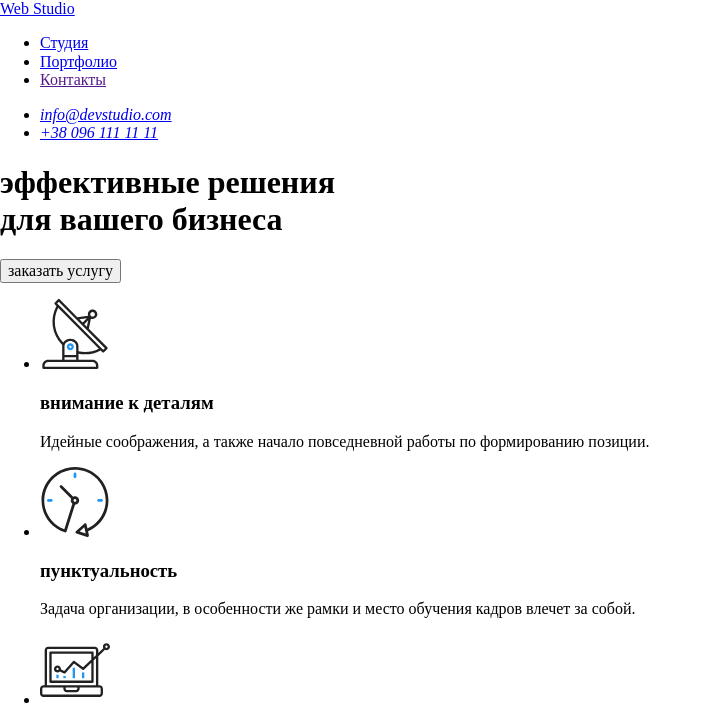
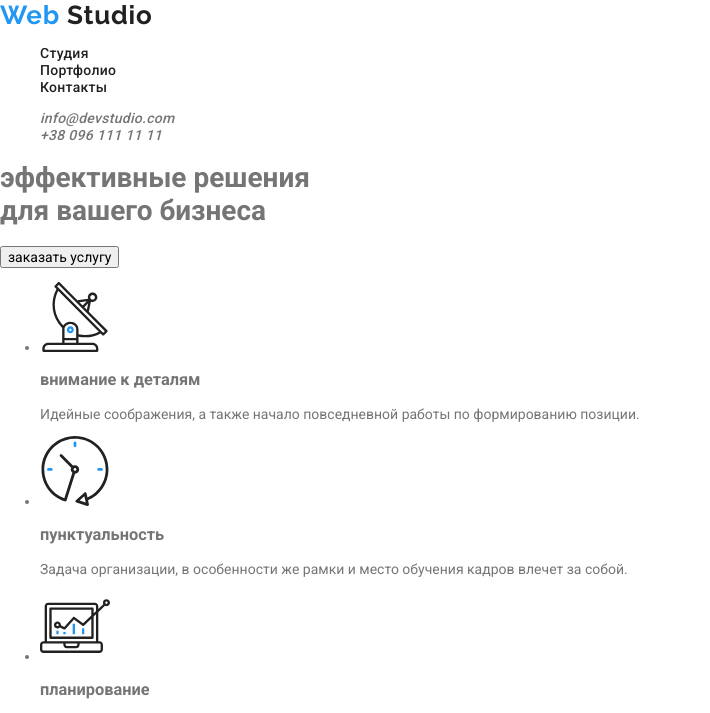
Before and after one commit to Serhii79/goit-markup-hw-02, a plain HTML site: page index.html in a window 1280 px wide. Shown: the top 713 px of the page, without its empty margins (0-710 px from the left). Drawn offline with Linux system fonts and the light colour scheme.

Commit message:
Додає стилі до хедерів

```diff
--- a/css/styles.css
+++ b/css/styles.css
@@ -0,0 +1,52 @@
+body {
+    background-color: #ffffff;
+    font-family: 'Roboto', sans-serif;
+    font-size: 14px;
+    color:#757575;
+}
+
+.link {
+    text-decoration: none;
+}
+
+.list {
+    list-style: none;
+}
+
+.link:hover,
+.link:focus {
+    color: #2196F3;;
+}
+
+
+/* header*/
+
+.text-logo {
+    font-family: Raleway;
+    font-weight: bold;
+    font-size: 26px;
+    line-height: 1.19;
+    /* identical to box height */
+    letter-spacing: 0.03em;
+
+    color: #2196F3;
+}
+
+.text-logo-black {
+    color: #212121;
+}
+
+.navigation-list-item,
+.header-address-item {
+    font-weight: 500;
+    line-height: 1.14;
+    letter-spacing: 0.02em;
+}
+
+.navigation-list-item {
+    color: #212121;
+}
+
+.header-address-item {
+    color: #757575;
+}
--- a/index.html
+++ b/index.html
@@ -10,44 +10,44 @@
 </head>
 <body>
     <!--Верхняя линия-->
-    <header>
-        <nav>
-            <a href="./index.html" lang="en">
-                Web Studio
+    <header class="header">
+        <nav class="navigation">
+            <a class="text-logo link" href="./index.html" lang="en">
+                Web <span class="text-logo-black">Studio</span>
             </a>
-            <ul>
+            <ul class="navigation-list list">
                 <li>
-                    <a href="./index.html">Студия</a>
+                    <a class="navigation-list-item link" href="./index.html">Студия</a>
                 </li>
                 <li>
-                    <a href="./portfolio.html">Портфолио</a>
+                    <a class="navigation-list-item link" href="./portfolio.html">Портфолио</a>
                 </li>
                 <li>
-                    <a href="">Контакты</a>
+                    <a class="navigation-list-item link" href="">Контакты</a>
                 </li>
             </ul>
         </nav>
-        <address>
-            <ul>
+        <address class="header-address">
+            <ul class="header-address-list list">
                 <li>
-                    <a href="mailto:info@devstudio.com" lang="en">info@devstudio.com</a>
+                    <a class="header-address-item link" href="mailto:info@devstudio.com" lang="en">info@devstudio.com</a>
                 </li>
                 <li>
-                    <a href="tel:+380961111111">+38 096 111 11 11</a>
+                    <a class="header-address-item link" href="tel:+380961111111">+38 096 111 11 11</a>
                 </li>
             </ul>
         </address>
     </header>
     <main>
         <!--Шапка-->
-        <section>
+        <section class="hero">
             <div>
-                <h1>
+                <h1 class="hero-title">
                     эффективные решения<br />
                     для вашего бизнеса
                 </h1>
             </div>
-            <button>заказать услугу</button>
+            <button class="hero-btn">заказать услугу</button>
         </section>
         <!--Особенности-->
         <section>
@@ -268,12 +268,3 @@
     </footer>
 </body>
 </html>
-
-<!--
-    Raleway bold
-    Roboto medium
-    Roboto regular
-    Roboto bold
-    Roboto black
-
--->
```
Also changed, not shown: portfolio.html (+12 -12 lines).
